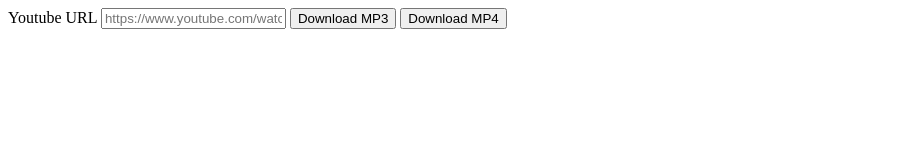
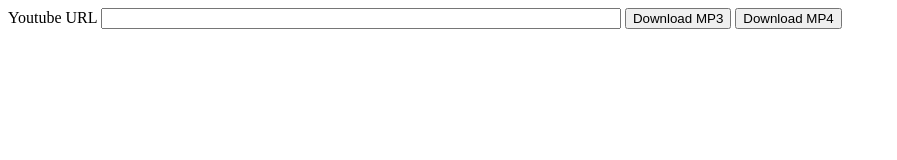
Before and after one commit to ckiee/ytdl, a website: page static/index.html in a window 1280 px wide. Shown: the whole page, without its empty margins (0-897 px from the left). Drawn offline with Linux system fonts and the light colour scheme.

Commit message:
Improve UX (remove url after u pressed a btn, +width input)

```diff
--- a/static/index.html
+++ b/static/index.html
@@ -9,7 +9,7 @@
 <body>
     <form>
         <label for="yturl">Youtube URL</label>
-        <input type="url" name="yturl" id="yturl" placeholder="https://www.youtube.com/watch?v=ashk0ifguh">
+        <input type="url" name="yturl" id="yturl" style="width: 40vw;">
         <button type="submit" file-type="mp3">Download MP3</button>
         <button type="submit">Download MP4</button>
     </form>
@@ -25,6 +25,7 @@
     }
     const type = btn.getAttribute("file-type") == "mp3" ? "mp3" : "mp4";
     window.open(`${location.origin}/api?url=${encodeURIComponent(yturl)}&type=${type}`);
+    document.querySelector("#yturl").value = "";
 });
 </script>
 </html>
```
